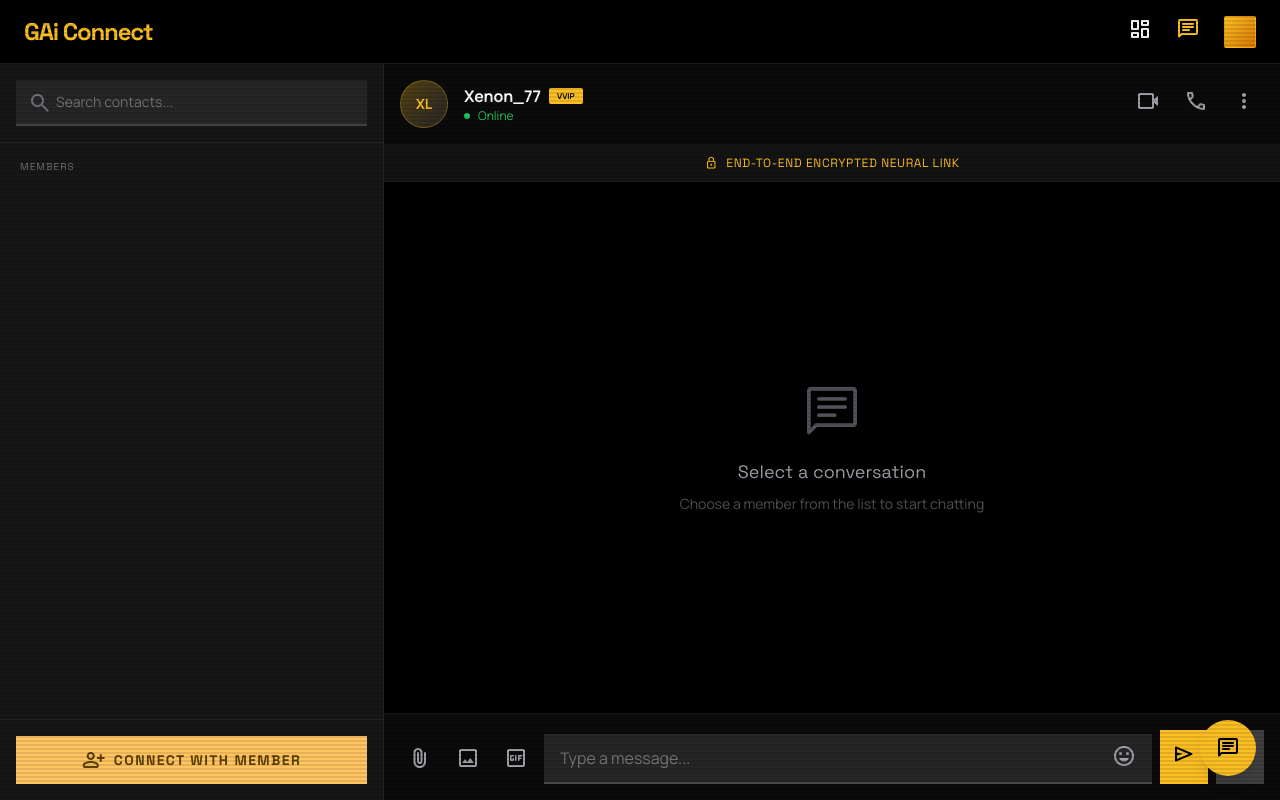
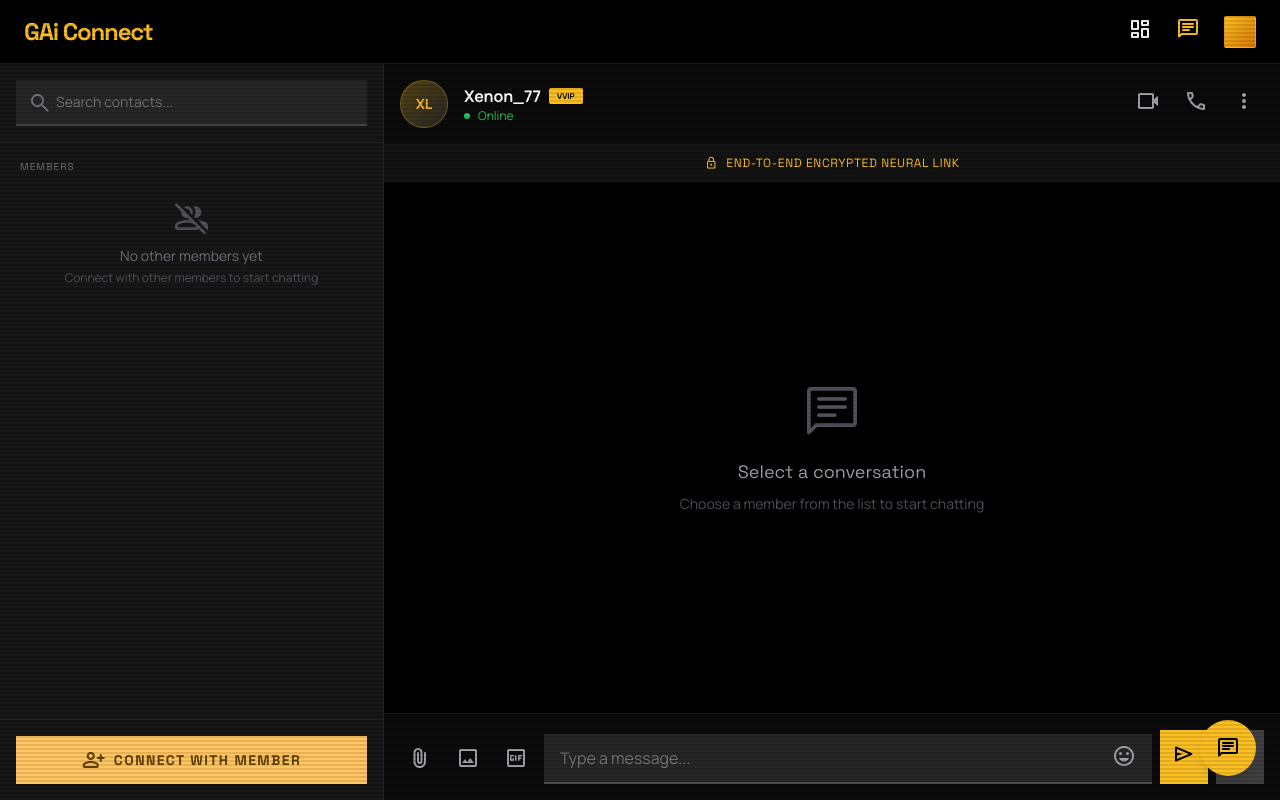
Before and after one commit to dmyriaminc/GAiconnect, a website: page gai-website/messenger.html in a window 1280 px wide. Drawn offline with nearby package versions, Linux system fonts and the light colour scheme.

Commit message:
Add files via upload

```diff
--- a/gai-website/messenger.html
+++ b/gai-website/messenger.html
@@ -225,6 +225,12 @@
 
     // Initialize members list
     function loadMembers() {
+      // Ensure DOM elements are loaded
+      if (!membersList) {
+        membersList = document.getElementById('members-list');
+      }
+      if (!membersList) return;
+
       const users = JSON.parse(localStorage.getItem('gai_users') || '[]');
       const currentUser = localStorage.getItem('gai_username');
 
```
Also changed, not shown: gai-website/profile.html (+0 -1 lines), gai-website/services.html (+1 -1 lines), 1 other file.
